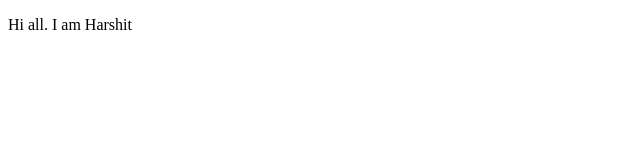
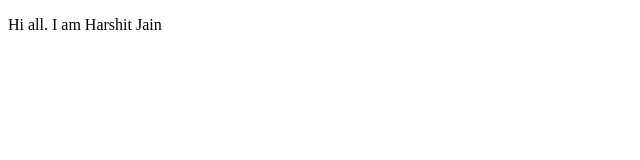
Before and after one commit to Harshit-KDU/kdu2021-training, a plain HTML site: page index.html in a window 1280 px wide. Shown: the full height of the page, 0-640 px from the left. Drawn offline with Linux system fonts and the light colour scheme.

Commit message:
changes in html

```diff
--- a/index.html
+++ b/index.html
@@ -6,6 +6,6 @@
     <title>Git Learning</title>
 </head>
 <body>
-    <p> Hi all. I am Harshit</p>
+    <p> Hi all. I am Harshit Jain</p>
 </body>
 </html>
```
